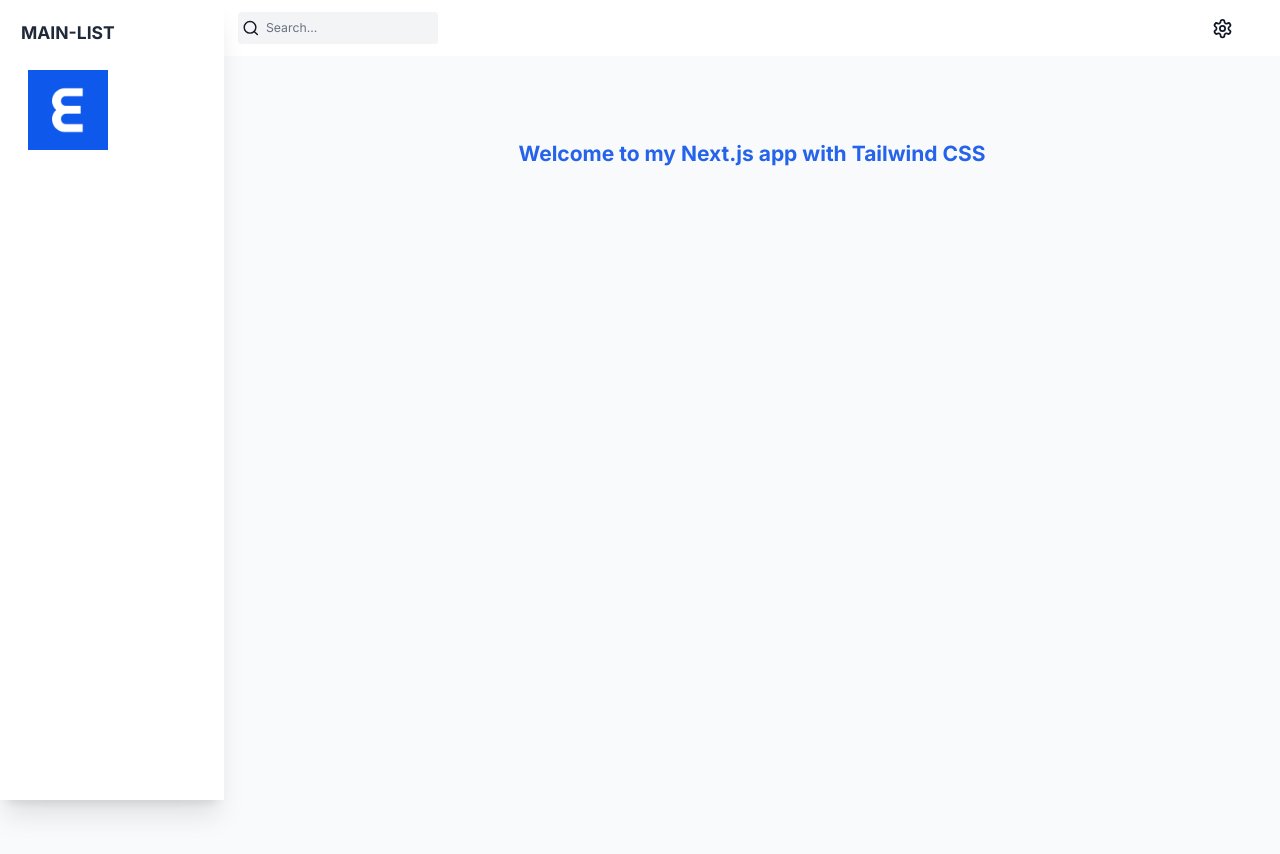
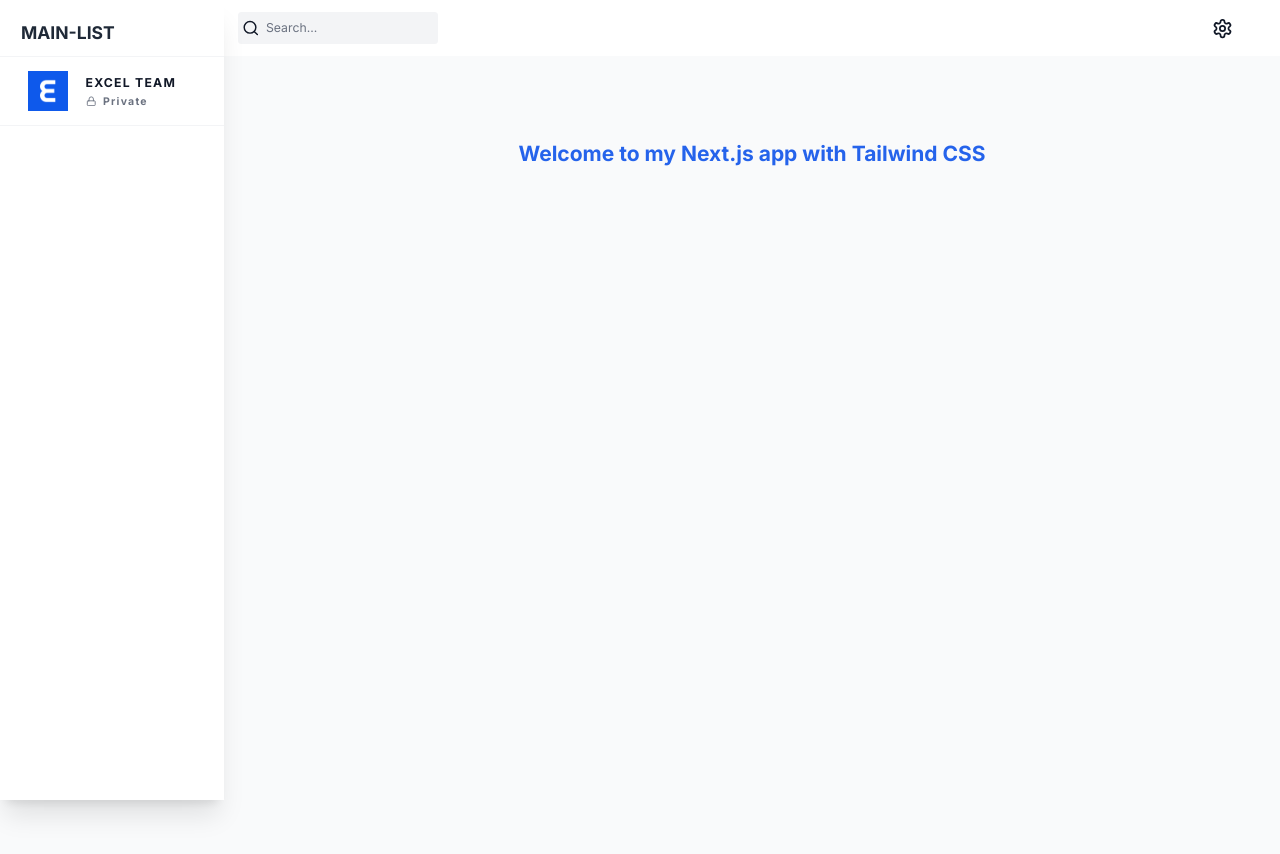
Before and after one commit to fdrive422/project-management, a Next.js app in the folder client/: page / in a window 1280 px wide. Built offline with nearby package versions, Linux system fonts and the light colour scheme.

Commit message:
continued dev of sidebar

```diff
--- a/client/src/app/(components)/Sidebar/index.tsx
+++ b/client/src/app/(components)/Sidebar/index.tsx
@@ -1,3 +1,4 @@
+import { LockIcon } from "lucide-react";
 import Image from "next/image";
 import React, { useState } from "react";
 
@@ -18,9 +19,19 @@ const Sidebar = () => {
           </div>
         </div>
         {/* TEAMS */}
-        <div className="flex items-center gap-5 border-gray-100 border-y-[1.5] px-8 py-4 dark:border-gray-700">
-          <Image src="/logo.png" alt="Logo" width={80} height={80} />
+        <div className="flex items-center gap-5 border-y-[1.5px] border-gray-100 px-8 py-4 dark:border-gray-700">
+          <Image src="/logo.png" alt="Logo" width={40} height={40} />
+          <div>
+            <h3 className="text-md font-bold tracking-widest dark:text-gray-200">
+              EXCEL TEAM
+              <div className="mt-1 flex items-start gap-2">
+                <LockIcon className="mt-[0.1rem] h-3 w-3 text-gray-500 dark:text-gray-400" />
+                <p className="text-xs text-gray-500">Private</p>
+              </div>
+            </h3>
+          </div>
         </div>
+        {/* NAVBAR LINKS */}
       </div>
     </div>
   );
```
